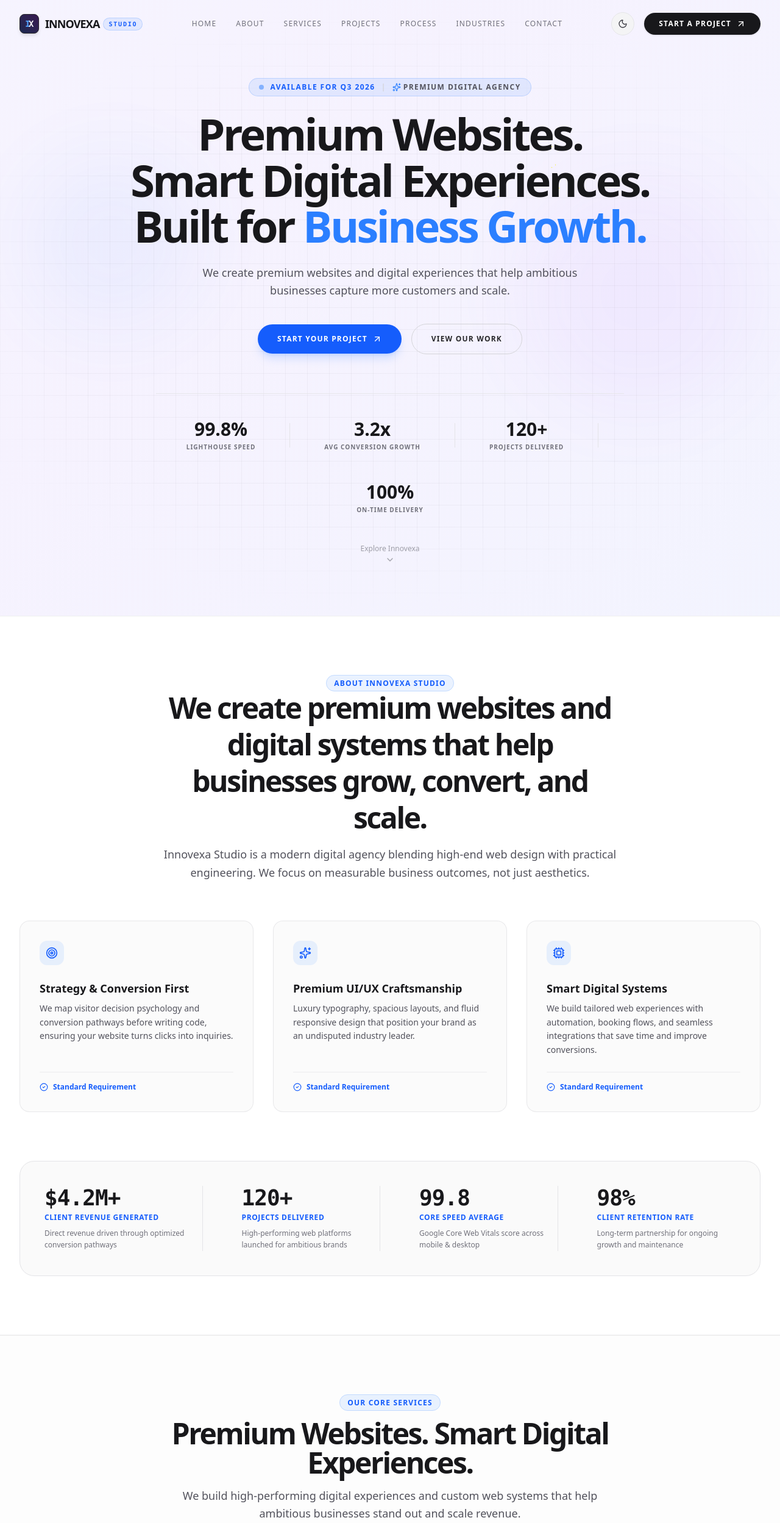
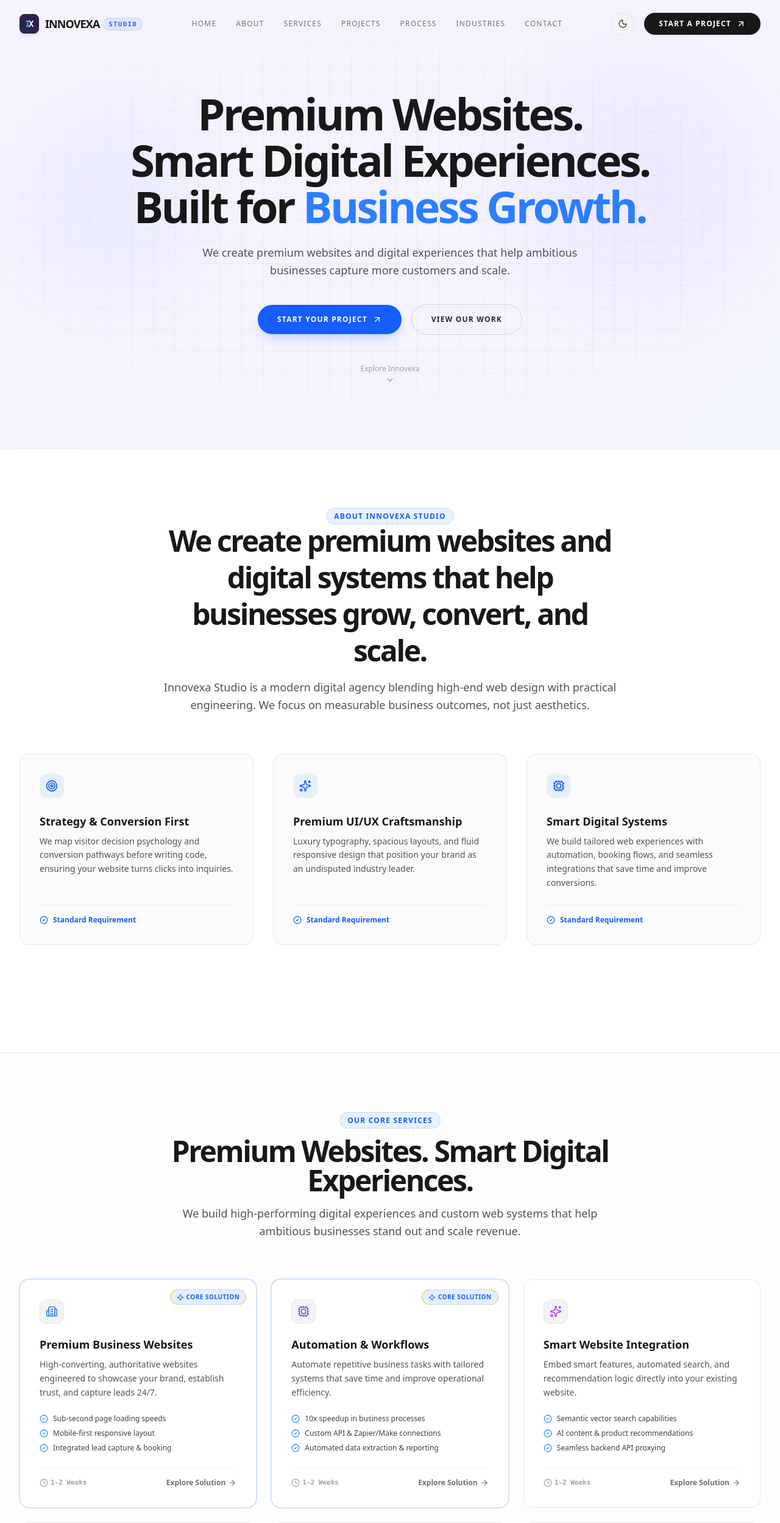
Before and after one commit to SashankGhimire/Agency, a React (Vite) app: page / in a window 1280 px wide. Shown: the top 2498 px of the page at 61% size. Built offline with nearby package versions, Linux system fonts and the light colour scheme.

Commit message:
Remove placeholder stats/testimonials, redesign process timeline, make contact form Nepal-relevant

```diff
--- a/src/App.tsx
+++ b/src/App.tsx
@@ -9,7 +9,6 @@ import { FeaturedProjects } from './components/FeaturedProjects';
 import { ProcessTimeline } from './components/ProcessTimeline';
 import { Industries } from './components/Industries';
 import { WhyChooseUs } from './components/WhyChooseUs';
-import { Testimonials } from './components/Testimonials';
 import { FAQ } from './components/FAQ';
 import { ContactForm } from './components/ContactForm';
 import { TechStack } from './components/TechStack';
@@ -106,9 +105,6 @@ export default function App() {
         {/* Why Choose Us Section */}
         <WhyChooseUs />
 
-        {/* Testimonials Section */}
-        <Testimonials />
-
         {/* FAQ Section */}
         <FAQ />
 
--- a/src/components/About.tsx
+++ b/src/components/About.tsx
@@ -3,13 +3,6 @@ import { motion } from 'motion/react';
 import { Target, Cpu, Sparkles, CheckCircle2 } from 'lucide-react';
 
 export const About: React.FC = () => {
-  const stats = [
-    { label: 'Client Revenue Generated', value: '$4.2M+', description: 'Direct revenue driven through optimized conversion pathways' },
-    { label: 'Projects Delivered', value: '120+', description: 'High-performing web platforms launched for ambitious brands' },
-    { label: 'Core Speed Average', value: '99.8', description: 'Google Core Web Vitals score across mobile & desktop' },
-    { label: 'Client Retention Rate', value: '98%', description: 'Long-term partnership for ongoing growth and maintenance' }
-  ];
-
   const pillars = [
     {
       title: 'Strategy & Conversion First',
@@ -78,25 +71,6 @@ export const About: React.FC = () => {
           })}
         </div>
 
-        {/* Statistics Grid - Clean Borderless Layout */}
-        <div className="p-8 sm:p-10 rounded-3xl bg-zinc-50 dark:bg-[#0a0a0d] border border-zinc-200 dark:border-zinc-800">
-          <div className="grid grid-cols-1 sm:grid-cols-2 lg:grid-cols-4 gap-8 divide-y sm:divide-y-0 sm:divide-x divide-zinc-200 dark:divide-zinc-800">
-            {stats.map((stat, idx) => (
-              <div key={stat.label} className={`pt-6 sm:pt-0 ${idx > 0 ? 'sm:pl-8' : ''}`}>
-                <span className="text-3xl sm:text-4xl font-extrabold text-zinc-900 dark:text-white tracking-tight block font-mono">
-                  {stat.value}
-                </span>
-                <span className="text-xs font-bold text-blue-600 dark:text-blue-400 mt-1 block uppercase tracking-wider">
-                  {stat.label}
-                </span>
-                <p className="text-xs text-zinc-500 dark:text-zinc-400 mt-2 leading-relaxed font-light">
-                  {stat.description}
-                </p>
-              </div>
-            ))}
-          </div>
-        </div>
-
       </div>
     </section>
   );
--- a/src/components/ContactForm.tsx
+++ b/src/components/ContactForm.tsx
@@ -1,6 +1,6 @@
 import React, { useState, useEffect } from 'react';
 import confetti from 'canvas-confetti';
-import { Send, CheckCircle2, Sparkles, Clock, DollarSign, Building, Mail, User, MessageSquare } from 'lucide-react';
+import { Send, CheckCircle2, Clock, Building, Mail, User, MessageSquare, Wallet } from 'lucide-react';
 
 interface ContactFormProps {
   prefilledData?: {
@@ -17,9 +17,9 @@ export const ContactForm: React.FC<ContactFormProps> = ({ prefilledData }) => {
     name: '',
     email: '',
     businessName: '',
-    businessType: 'Gym & Fitness',
-    budget: '$2,500 - $5,000',
-    timeline: '1-2 Weeks',
+    businessType: '',
+    budget: '',
+    timeline: '',
     details: ''
   });
 
@@ -118,7 +118,7 @@ export const ContactForm: React.FC<ContactFormProps> = ({ prefilledData }) => {
                 <input
                   type="text"
                   required
-                  placeholder="John Doe"
+                  placeholder="Sujan Shrestha"
                   value={formData.name}
                   onChange={(e) => setFormData({ ...formData, name: e.target.value })}
                   className="w-full p-3.5 rounded-xl bg-zinc-100 dark:bg-zinc-900/80 border border-zinc-300 dark:border-zinc-800 text-sm text-zinc-900 dark:text-white focus:outline-none focus:border-blue-500 focus:ring-1 focus:ring-blue-500 transition-all"
@@ -134,7 +134,7 @@ export const ContactForm: React.FC<ContactFormProps> = ({ prefilledData }) => {
                 <input
                   type="email"
                   required
-                  placeholder="john@yourcompany.com"
+                  placeholder="you@yourbusiness.com.np"
                   value={formData.email}
                   onChange={(e) => setFormData({ ...formData, email: e.target.value })}
                   className="w-full p-3.5 rounded-xl bg-zinc-100 dark:bg-zinc-900/80 border border-zinc-300 dark:border-zinc-800 text-sm text-zinc-900 dark:text-white focus:outline-none focus:border-blue-500 focus:ring-1 focus:ring-blue-500 transition-all"
@@ -149,7 +149,7 @@ export const ContactForm: React.FC<ContactFormProps> = ({ prefilledData }) => {
                 </label>
                 <input
                   type="text"
-                  placeholder="e.g. Metro Gym & Fitness"
+                  placeholder="e.g. Everest Gym & Fitness"
                   value={formData.businessName}
                   onChange={(e) => setFormData({ ...formData, businessName: e.target.value })}
                   className="w-full p-3.5 rounded-xl bg-zinc-100 dark:bg-zinc-900/80 border border-zinc-300 dark:border-zinc-800 text-sm text-zinc-900 dark:text-white focus:outline-none focus:border-blue-500 transition-all"
@@ -162,43 +162,29 @@ export const ContactForm: React.FC<ContactFormProps> = ({ prefilledData }) => {
                 <label className="text-xs font-bold uppercase tracking-wider text-zinc-500 dark:text-zinc-400 block mb-2">
                   Business Type / Industry
                 </label>
-                <select
+                <input
+                  type="text"
+                  placeholder="e.g. Restaurant, Gym, Retail Shop, Clinic"
                   value={formData.businessType}
                   onChange={(e) => setFormData({ ...formData, businessType: e.target.value })}
-                  className="w-full p-3.5 rounded-xl bg-zinc-100 dark:bg-zinc-900/80 border border-zinc-300 dark:border-zinc-800 text-sm text-zinc-900 dark:text-white focus:outline-none focus:border-blue-500 transition-all cursor-pointer"
-                  id="form-select-industry"
-                >
-                  <option value="Premium Business Website">Premium Business Website</option>
-                  <option value="Liquor, Wine & Fine Spirits">Liquor, Wine & Fine Spirits</option>
-                  <option value="Automation & Integrations">Automation & Integrations</option>
-                  <option value="Custom Web App">Custom Web App</option>
-                  <option value="Gym & Fitness">Gym & Fitness</option>
-                  <option value="Restaurant & Dining">Restaurant & Dining</option>
-                  <option value="Corporate & Industrial">Corporate & Industrial</option>
-                  <option value="Healthcare & Wellness">Healthcare & Wellness</option>
-                  <option value="Retail & E-Commerce">Retail & E-Commerce</option>
-                  <option value="Real Estate">Real Estate & Property</option>
-                  <option value="Startup / SaaS">Startup & SaaS Launch</option>
-                  <option value="Other">Other Custom Web App / AI Solution</option>
-                </select>
+                  className="w-full p-3.5 rounded-xl bg-zinc-100 dark:bg-zinc-900/80 border border-zinc-300 dark:border-zinc-800 text-sm text-zinc-900 dark:text-white focus:outline-none focus:border-blue-500 transition-all"
+                  id="form-input-industry"
+                />
               </div>
 
               {/* Budget */}
               <div>
                 <label className="text-xs font-bold uppercase tracking-wider text-zinc-500 dark:text-zinc-400 block mb-2 flex items-center gap-1.5">
-                  <DollarSign className="w-3.5 h-3.5 text-blue-500" /> Estimated Budget
+                  <Wallet className="w-3.5 h-3.5 text-blue-500" /> Estimated Budget (NPR)
                 </label>
-                <select
+                <input
+                  type="text"
+                  placeholder="e.g. Rs. 50,000 - 1,00,000"
                   value={formData.budget}
                   onChange={(e) => setFormData({ ...formData, budget: e.target.value })}
-                  className="w-full p-3.5 rounded-xl bg-zinc-100 dark:bg-zinc-900/80 border border-zinc-300 dark:border-zinc-800 text-sm text-zinc-900 dark:text-white focus:outline-none focus:border-blue-500 transition-all cursor-pointer"
-                  id="form-select-budget"
-                >
-                  <option value="$1,200 - $2,500">$1,200 – $2,500 (Landing Page / Simple)</option>
-                  <option value="$2,500 - $5,000">$2,500 – $5,000 (Full Platform / Recommended)</option>
-                  <option value="$5,000 - $10,000">$5,000 – $10,000 (Enterprise / Multilingual)</option>
-                  <option value="$10,000+">$10,000+ (Custom Web App)</option>
-                </select>
+                  className="w-full p-3.5 rounded-xl bg-zinc-100 dark:bg-zinc-900/80 border border-zinc-300 dark:border-zinc-800 text-sm text-zinc-900 dark:text-white focus:outline-none focus:border-blue-500 transition-all"
+                  id="form-input-budget"
+                />
               </div>
 
               {/* Timeline */}
@@ -206,17 +192,14 @@ export const ContactForm: React.FC<ContactFormProps> = ({ prefilledData }) => {
                 <label className="text-xs font-bold uppercase tracking-wider text-zinc-500 dark:text-zinc-400 block mb-2 flex items-center gap-1.5">
                   <Clock className="w-3.5 h-3.5 text-blue-500" /> Desired Timeline
                 </label>
-                <select
+                <input
+                  type="text"
+                  placeholder="e.g. 2-3 Weeks"
                   value={formData.timeline}
                   onChange={(e) => setFormData({ ...formData, timeline: e.target.value })}
-                  className="w-full p-3.5 rounded-xl bg-zinc-100 dark:bg-zinc-900/80 border border-zinc-300 dark:border-zinc-800 text-sm text-zinc-900 dark:text-white focus:outline-none focus:border-blue-500 transition-all cursor-pointer"
-                  id="form-select-timeline"
-                >
-                  <option value="ASAP (Under 1 Week)">ASAP (Under 1 Week)</option>
-                  <option value="1-2 Weeks">1-2 Weeks (Standard)</option>
-                  <option value="3-4 Weeks">3-4 Weeks</option>
-                  <option value="Flexible">Flexible Schedule</option>
-                </select>
+                  className="w-full p-3.5 rounded-xl bg-zinc-100 dark:bg-zinc-900/80 border border-zinc-300 dark:border-zinc-800 text-sm text-zinc-900 dark:text-white focus:outline-none focus:border-blue-500 transition-all"
+                  id="form-input-timeline"
+                />
               </div>
             </div>
 
--- a/src/components/Hero.tsx
+++ b/src/components/Hero.tsx
@@ -1,6 +1,6 @@
 import React from 'react';
 import { motion } from 'motion/react';
-import { ArrowUpRight, ChevronDown, Sparkles, ShieldCheck, Zap, Award } from 'lucide-react';
+import { ArrowUpRight, ChevronDown } from 'lucide-react';
 
 interface HeroProps {
   onStartProject: () => void;
@@ -22,21 +22,6 @@ export const Hero: React.FC<HeroProps> = ({ onStartProject, onViewWork }) => {
       </div>
 
       <div className="max-w-5xl mx-auto px-4 sm:px-6 lg:px-8 text-center relative z-10 flex flex-col items-center">
-        {/* Availability Badge */}
-        <motion.div
-          initial={{ opacity: 0, y: -20 }}
-          animate={{ opacity: 1, y: 0 }}
-          transition={{ duration: 0.6 }}
-          className="inline-flex items-center gap-2.5 px-4 py-1.5 rounded-full bg-blue-500/10 dark:bg-blue-500/10 border border-blue-500/20 text-xs font-bold tracking-[0.12em] uppercase text-blue-600 dark:text-blue-400 mb-6 backdrop-blur-md"
-        >
-          <span className="w-2 h-2 rounded-full bg-blue-500 animate-pulse"></span>
-          <span>Available for Q3 2026</span>
-          <span className="text-zinc-300 dark:text-zinc-700">|</span>
-          <span className="flex items-center gap-1 font-semibold text-zinc-600 dark:text-zinc-400">
-            <Sparkles className="w-3.5 h-3.5 text-blue-500" /> Premium Digital Agency
-          </span>
-        </motion.div>
-
         {/* Main Headline */}
         <motion.h1
           initial={{ opacity: 0, y: 20 }}
@@ -84,39 +69,6 @@ export const Hero: React.FC<HeroProps> = ({ onStartProject, onViewWork }) => {
           </button>
         </motion.div>
 
-        {/* Floating Trust Metrics Badges with Clean Minimal Dividers */}
-        <motion.div
-          initial={{ opacity: 0, y: 20 }}
-          animate={{ opacity: 1, y: 0 }}
-          transition={{ duration: 0.7, delay: 0.4 }}
-          className="mt-16 flex flex-wrap items-center justify-center gap-8 sm:gap-12 w-full max-w-3xl border-t border-zinc-200/80 dark:border-white/10 pt-10"
-        >
-          <div className="text-center px-2">
-            <p className="text-2xl sm:text-3xl font-bold text-zinc-900 dark:text-white">99.8%</p>
-            <p className="text-[10px] uppercase tracking-widest text-zinc-500 dark:text-zinc-400 font-semibold mt-1">Lighthouse Speed</p>
-          </div>
-
-          <div className="hidden sm:block border-l border-zinc-200 dark:border-white/10 h-10" />
-
-          <div className="text-center px-2">
-            <p className="text-2xl sm:text-3xl font-bold text-zinc-900 dark:text-white">3.2x</p>
-            <p className="text-[10px] uppercase tracking-widest text-zinc-500 dark:text-zinc-400 font-semibold mt-1">Avg Conversion Growth</p>
-          </div>
-
-          <div className="hidden sm:block border-l border-zinc-200 dark:border-white/10 h-10" />
-
-          <div className="text-center px-2">
-            <p className="text-2xl sm:text-3xl font-bold text-zinc-900 dark:text-white">120+</p>
-            <p className="text-[10px] uppercase tracking-widest text-zinc-500 dark:text-zinc-400 font-semibold mt-1">Projects Delivered</p>
-          </div>
-
-          <div className="hidden sm:block border-l border-zinc-200 dark:border-white/10 h-10" />
-
-          <div className="text-center px-2">
-            <p className="text-2xl sm:text-3xl font-bold text-zinc-900 dark:text-white">100%</p>
-            <p className="text-[10px] uppercase tracking-widest text-zinc-500 dark:text-zinc-400 font-semibold mt-1">On-Time Delivery</p>
-          </div>
-        </motion.div>
       </div>
 
       {/* Small Scroll Indicator */}
--- a/src/data/agencyData.ts
+++ b/src/data/agencyData.ts
@@ -32,17 +32,6 @@ export const SERVICES: Service[] = [
     benefits: ['Semantic vector search capabilities', 'AI content & product recommendations', 'Seamless backend API proxying', 'Enhanced visitor engagement metrics'],
     idealFor: 'E-commerce stores, content portals, SaaS platforms, and enterprise sites',
     timeline: '1-2 Weeks'
-  },
-  {
-    id: 'ai-chatbots',
-    title: 'Smart Chat Support',
-    description: '24/7 customer support and lead qualification flows powered by your business knowledge base.',
-    longDescription: 'Never lose a lead outside business hours. Our custom support flows answer inquiries, qualify prospects, and schedule meetings automatically using your company data.',
-    iconName: 'Bot',
-    benefits: ['Trained on your private documentation', '24/7 instantaneous customer support', 'Automatic lead qualification & booking', 'Multi-language support out of the box'],
-    idealFor: 'Service businesses, clinics, real estate, and online storefronts',
-    timeline: '3-5 Days',
-    popular: true
   },
   {
     id: 'custom-web-apps',
@@ -363,12 +352,6 @@ export const FAQS: FAQItem[] = [
     answer: 'Most standard business, restaurant, or gym websites are completed and launched within 1 to 2 weeks. Complex multi-language corporate portals or custom web applications take approximately 2 to 3 weeks.'
   },
   {
-    id: 'faq-2',
-    category: 'Pricing & Investment',
-    question: 'How much does a custom premium website cost?',
-    answer: 'Every project is tailored to your business goals. High-impact single landing pages begin at $1,200, while comprehensive multi-page business, restaurant, or gym platforms typically range between $2,500 and $5,000 depending on interactive feature requirements.'
-  },
-  {
     id: 'faq-3',
     category: 'Tech & Performance',
     question: 'Why do you build with Astro and Tailwind instead of WordPress or Wix?',
@@ -385,12 +368,6 @@ export const FAQS: FAQItem[] = [
     category: 'SEO & Growth',
     question: 'Is SEO included in the website build?',
     answer: 'Absolutely. Every website we build includes foundational technical SEO: JSON-LD local business schema, optimized open-graph metadata, semantic HTML structure, compressed next-gen images, and automatic Google Search Console indexing.'
-  },
-  {
-    id: 'faq-6',
-    category: 'Support & Updates',
-    question: 'What happens after the website is launched?',
-    answer: 'We provide 30 days of complimentary post-launch support and video tutorials showing how to update text and photos. We also offer optional monthly maintenance plans for continuous performance monitoring and content updates.'
   }
 ];
 
```
